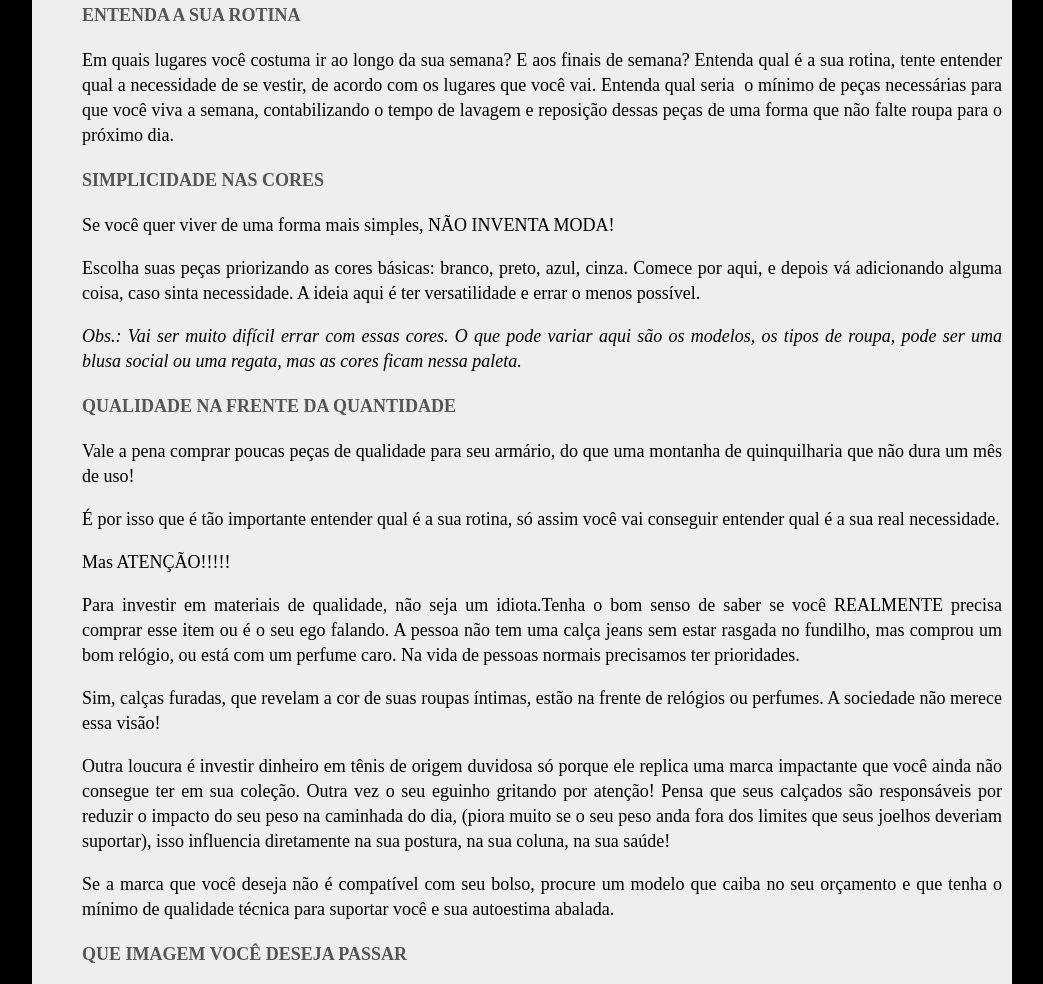
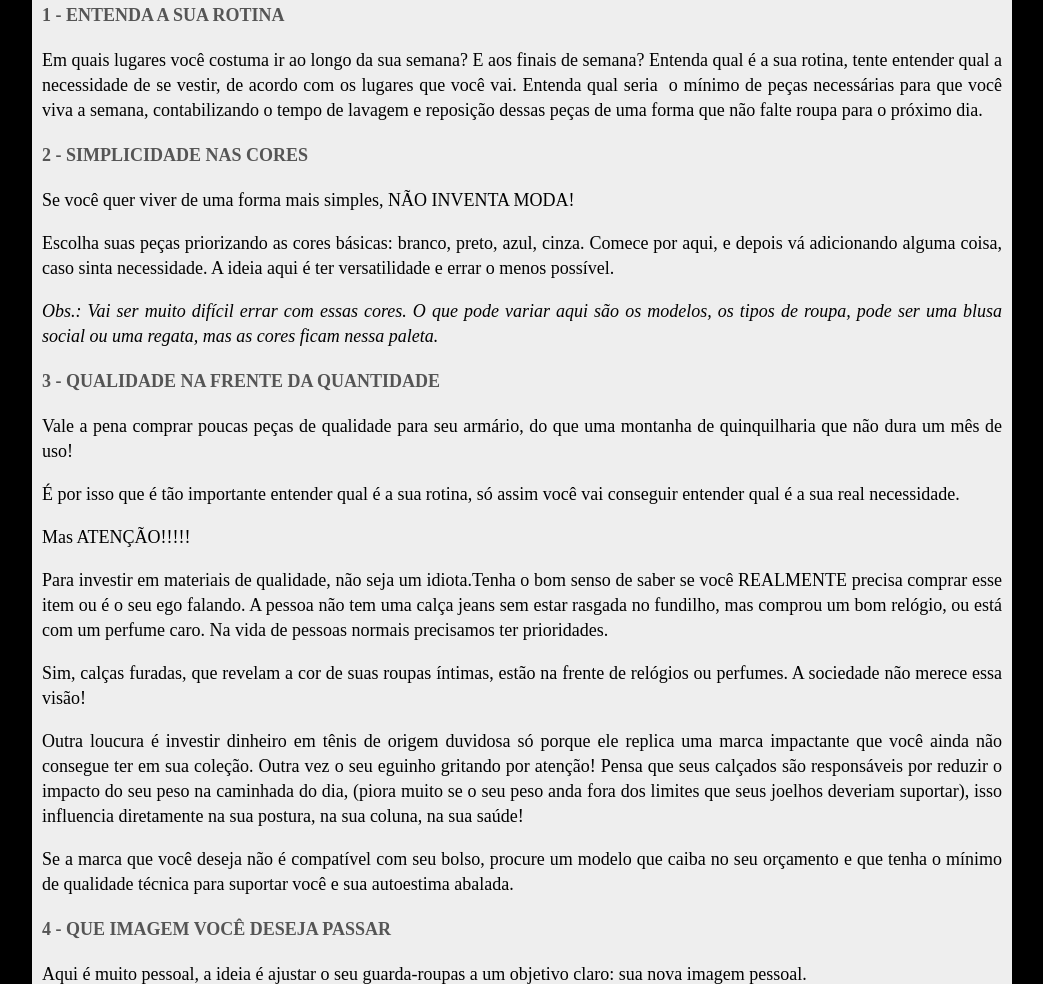
Before and after one commit to lerocha34/sitegabriel, a plain HTML site: page artigos/artigo1.html in a window 1280 px wide. Shown: the part 2352-3336 px from the top of the page, without its empty margins (88-1131 px from the left). Drawn offline with Linux system fonts and the light colour scheme; a script that the page names is missing; files whose address does not match are found by name; a web font is replaced by a local one.

Commit message:
enviando alteracoes no artigo

```diff
--- a/artigos/artigo1.html
+++ b/artigos/artigo1.html
@@ -118,13 +118,13 @@
         <p>A ideia aqui é trazer princípios a respeito do seu guarda-roupa e não uma lista do
             que comprar.</p>
         <ol>
-            <li>ENTENDA A SUA ROTINA</li>
+            <li>1 - ENTENDA A SUA ROTINA</li>
             <p>Em quais lugares você costuma ir ao longo da sua semana? E aos finais de semana?
                 Entenda qual é a sua rotina, tente entender qual a necessidade de se vestir, de acordo
                 com os lugares que você vai. Entenda qual seria  o mínimo de peças necessárias para
                 que você viva a semana, contabilizando o tempo de lavagem e reposição dessas peças
                 de uma forma que não falte roupa para o próximo dia.</p>
-            <li>SIMPLICIDADE NAS CORES</li>
+            <li>2 - SIMPLICIDADE NAS CORES</li>
             <p>Se você quer viver de uma forma mais simples, NÃO INVENTA MODA!</p>
             <p>Escolha suas peças priorizando as cores básicas: branco, preto, azul, cinza. Comece por
                 aqui, e depois vá adicionando alguma coisa, caso sinta necessidade. A ideia aqui é ter
@@ -132,7 +132,7 @@
             <p style="font-style:italic">Obs.: Vai ser muito difícil errar com essas cores. O que pode variar aqui são os modelos,
                 os tipos de roupa, pode ser uma blusa social ou uma regata, mas as cores ficam nessa
                 paleta.</p>
-            <li>QUALIDADE NA FRENTE DA QUANTIDADE</li>
+            <li>3 - QUALIDADE NA FRENTE DA QUANTIDADE</li>
             <p>Vale a pena comprar poucas peças de qualidade para seu armário, do que uma
                 montanha de quinquilharia que não dura um mês de uso!</p>
             <p>É por isso que é tão importante entender qual é a sua rotina, só assim você vai conseguir
@@ -154,7 +154,7 @@
             <p>Se a marca que você deseja não é compatível com seu bolso, procure um modelo que
                 caiba no seu orçamento e que tenha o mínimo de qualidade técnica para suportar você e
                 sua autoestima abalada.</p>
-            <li>QUE IMAGEM VOCÊ DESEJA PASSAR</li>
+            <li>4 - QUE IMAGEM VOCÊ DESEJA PASSAR</li>
             <p>Aqui é muito pessoal, a ideia é ajustar o seu guarda-roupas a um objetivo claro: sua nova
                 imagem pessoal.</p>
             <p>Não há certo nem errado, a questão aqui é você ter coerência com aquilo que você
--- a/css/articlestyle.css
+++ b/css/articlestyle.css
@@ -54,6 +54,10 @@ ul li{
     list-style:none;
 }
 
+ul,
+ol{
+    padding:0;
+}
 ol li{
     color:#555;
     font-weight: 700;
```
